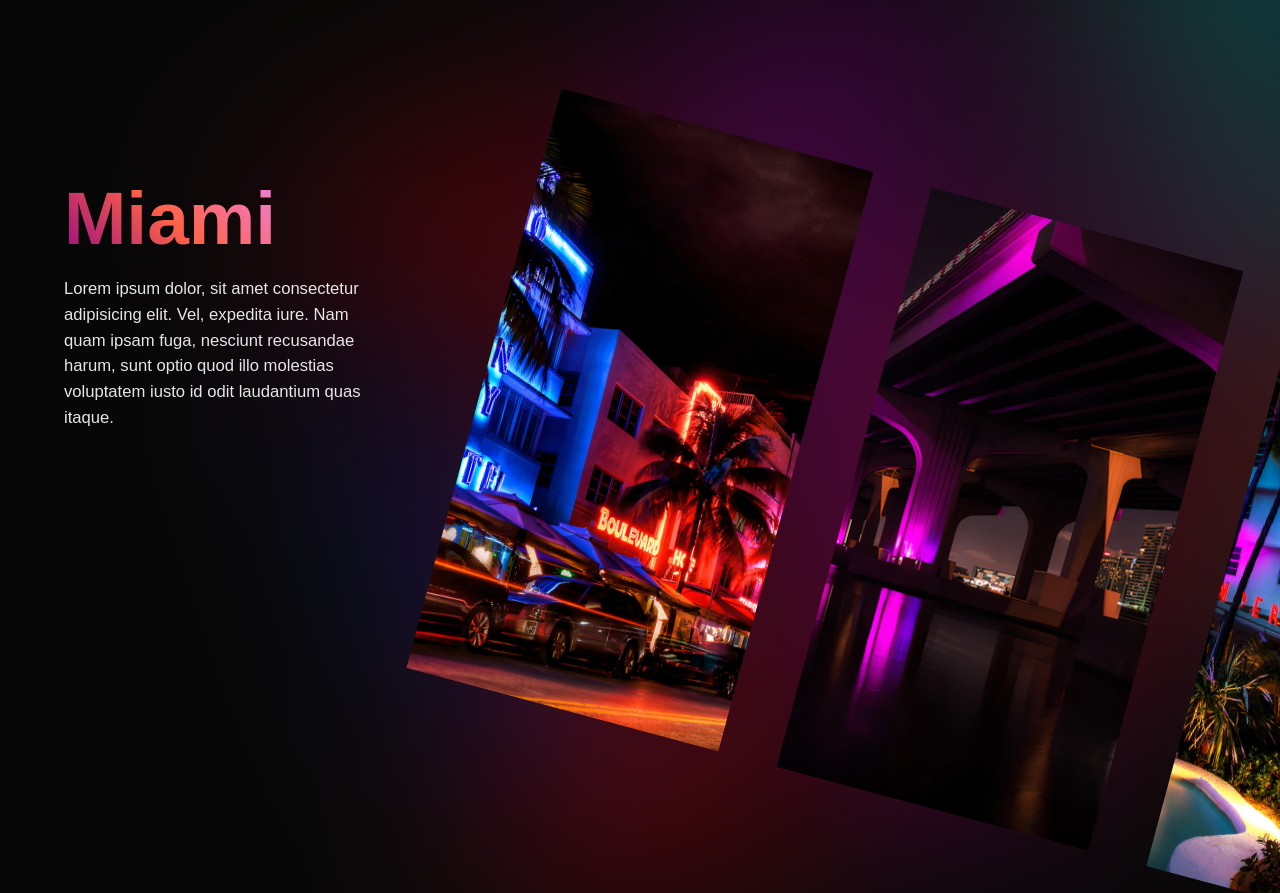
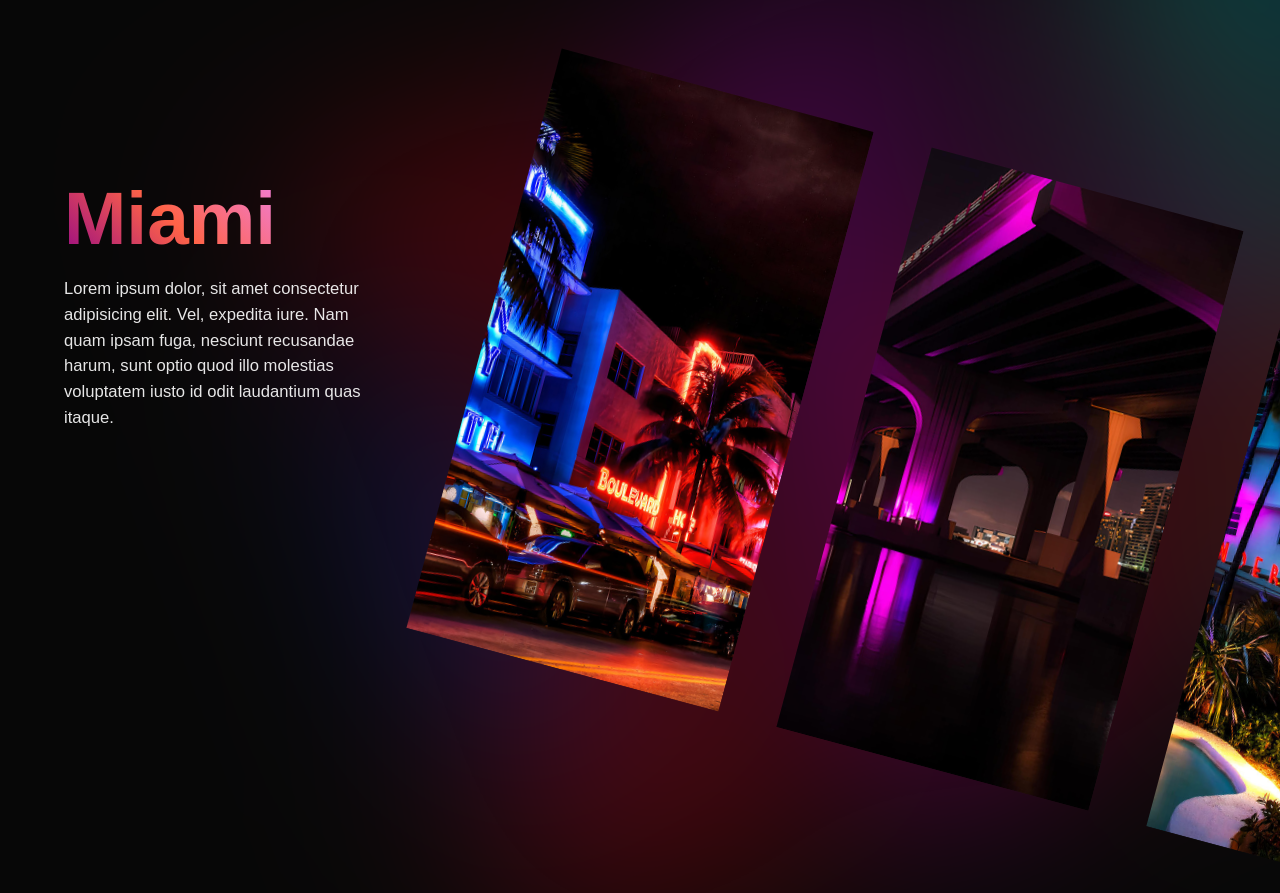
Before and after one commit to VINCH099/slider-miami, a plain HTML site: page index.html in a window 1280 px wide. Shown: the top 893 px of the page. Drawn offline with Linux system fonts and the light colour scheme.

Commit message:
Update style.css

```diff
--- a/css/style.css
+++ b/css/style.css
@@ -30,7 +30,7 @@ body {
 .slider {
   height: 100%;
   transform: rotate(15deg);
-  top: 15vh;
+  top: 10vh;
 }
 
 .slider.swiper {
```
